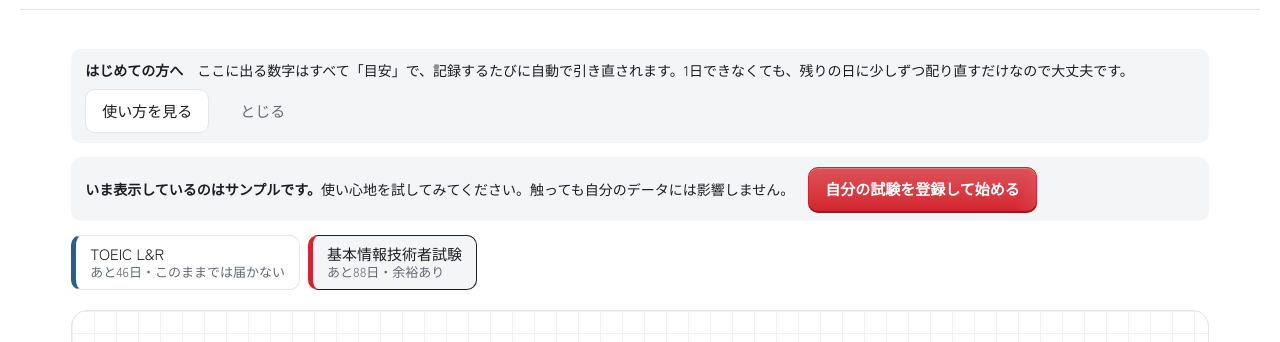
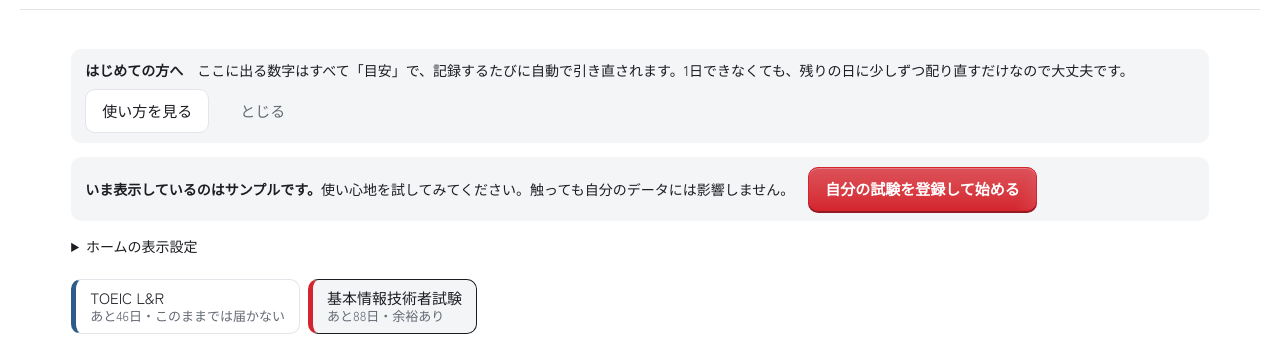
Before and after one commit to planet0527/p-58bc90c9db, a plain HTML site: page index.html in a window 1280 px wide. Shown: the part 131-473 px from the top of the page. Drawn offline with Linux system fonts and the light colour scheme; a web font is replaced by a local one.

Commit message:
Add monthly learning analytics and persistent dashboard visibility preferences

```diff
--- a/index.html
+++ b/index.html
@@ -268,7 +268,7 @@ textarea{width:100%;min-height:96px;font:14px/1.5 ui-monospace,monospace;padding
 <nav class="tabs" role="tablist"><button data-tab="dash" aria-selected="true">ホーム</button><button data-tab="sch">予定</button><button data-tab="rec">記録</button><button data-tab="grow">成長</button><button data-tab="exams">試験</button><button data-tab="help">使い方</button></nav></header>
 <main style="padding-bottom:80px">
 <section class="band" id="dash">
- <div id="banner"></div><div class="chips" id="chips"></div><div id="hero"></div><div id="today"></div><div id="quest"></div><div id="dueReview"></div><div id="examReadiness"></div><div id="growMini"></div><div class="stats" id="stats"></div>
+ <div id="banner"></div><details id="dashPreferences" style="margin:12px 0"><summary>ホームの表示設定</summary><div id="dashOptions"></div><button type="button" id="dashReset">初期設定に戻す</button></details><div class="chips" id="chips"></div><div id="hero"></div><div id="today"></div><div id="quest"></div><div id="dueReview"></div><div id="examReadiness"></div><div id="growMini"></div><div class="stats" id="stats"></div>
  <div class="two" id="lower"><div><h2>学習時間の積み上げ</h2><div class="fig"><svg id="chart" role="img" aria-label="累計学習時間と必要ライン"></svg></div>
   <div class="leg"><span><i style="background:var(--ink)"></i>実績（累計）</span><span><i style="background:var(--red)"></i>試験日までに必要なライン</span></div></div>
   <div><h2>毎日の記録（全試験・16週）</h2><div class="heat" id="heat"></div><div class="leg" id="heatleg"></div></div></div>
@@ -329,7 +329,7 @@ textarea{width:100%;min-height:96px;font:14px/1.5 ui-monospace,monospace;padding
  <form class="row" id="scoreF"><label>試験<select name="eid" class="esel"></select></label><label>日付<input type="date" name="d" required></label><label>点数<input type="number" name="s" min="0" step="1" required></label><button class="pri">記録</button><p class="hint" style="flex-basis:100%">点数を記録すると、そこから先の必要時間が自動で計算し直されます。</p></form>
  </div><div id="recordHistory" hidden><div class="tcard" style="margin:20px 0"><h2>記録を検索</h2><div class="row"><label>資格<select id="historyExam"></select></label><label>開始日<input type="date" id="historyFrom"></label><label>終了日<input type="date" id="historyTo"></label><label>メモ検索<input type="search" id="historyQuery" placeholder="過去問、参考書など"></label><button type="button" id="historyClear">絞り込み解除</button><button type="button" id="historyCsv">学習ログCSV</button><button type="button" id="scoreCsv">点数CSV</button></div><p id="historySummary" role="status"></p></div><div class="two"><div><h2>学習ログ</h2><div class="scroll"><table><thead><tr><th>日付</th><th>試験</th><th>メモ</th><th style="text-align:right">時間</th><th></th></tr></thead><tbody id="logT"></tbody></table></div><div class="row"><button id="historyPrev" type="button">前へ</button><span id="historyPage"></span><button id="historyNext" type="button">次へ</button></div></div>
  <div><h2>点数の履歴</h2><table><thead><tr><th>日付</th><th>試験</th><th style="text-align:right">点数</th><th></th></tr></thead><tbody id="scoreT"></tbody></table></div></div>
-</div><div id="recordReport" hidden><div class="tcard" id="weeklyReport" style="margin-bottom:24px"><h2>週間学習レポート</h2><div class="row"><label>対象資格<select id="reportExam"><option value="">すべて</option></select></label><button type="button" id="reportPrev">前の週</button><button type="button" id="reportNext">次の週</button></div><div id="reportBody"></div><label style="display:block;margin-top:16px">振り返り・次週の目標<textarea id="reportNote" rows="3" maxlength="2000" style="width:100%;font:inherit" placeholder="できたこと、難しかったこと、次に試すこと"></textarea></label><button type="button" id="reportSave">振り返りを保存</button></div></div></section>
+</div><div id="recordReport" hidden><div class="tcard" style="margin-bottom:24px"><h2>月間学習レポート</h2><div class="row"><label>対象資格<select id="monthExam"></select></label><label>対象月<input type="month" id="monthDate"></label></div><div id="monthBody"></div></div><div class="tcard" id="weeklyReport" style="margin-bottom:24px"><h2>週間学習レポート</h2><div class="row"><label>対象資格<select id="reportExam"><option value="">すべて</option></select></label><button type="button" id="reportPrev">前の週</button><button type="button" id="reportNext">次の週</button></div><div id="reportBody"></div><label style="display:block;margin-top:16px">振り返り・次週の目標<textarea id="reportNote" rows="3" maxlength="2000" style="width:100%;font:inherit" placeholder="できたこと、難しかったこと、次に試すこと"></textarea></label><button type="button" id="reportSave">振り返りを保存</button></div></div></section>
 <section class="band" id="exams" hidden>
  <div style="display:flex;justify-content:space-between;align-items:center;gap:10px;margin-bottom:12px"><div><h2 style="margin:0">試験・資格</h2><p class="hint" style="margin:2px 0 0">科目の得意・苦手を付けると、苦手な科目ほど予定に多く入ります。</p></div><button class="pri" id="addE">＋ 試験を追加</button></div>
  <div class="elist" id="elist"></div><div class="tcard" style="margin-top:24px"><h2>教材・問題集の進捗</h2><form id="materialForm" class="row"><label>資格<select class="esel" name="eid"></select></label><label>教材名<input name="name" required maxlength="120"></label><label>単位<select name="unit"><option>ページ</option><option>問</option><option>章</option></select></label><label>総数<input name="total" type="number" min="1" max="100000" required></label><button class="pri">追加</button></form><div id="materialList"></div></div><div class="tcard" style="margin-top:24px"><h2>復習リスト</h2><p class="hint">理解度に合わせて次の復習日を設定します。</p><form id="reviewForm" class="row"><label>資格<select class="esel" name="eid"></select></label><label>復習する内容<input name="name" required maxlength="200"></label><button class="pri">追加</button></form><div id="reviewList"></div></div>
@@ -744,7 +744,9 @@ function renderMotExtras(){
  const form=$('#motDiary'),tip=()=>{$('#moodTip').textContent=({'元気':'余裕があれば新しい範囲に挑戦。','普通':'いつものペースで進めましょう。','疲れ気味':'5分の復習だけでも十分です。','休みたい':'今日は休息を優先しても大丈夫です。'})[form.elements.mood.value]};form.elements.mood.onchange=tip;tip();
  form.onsubmit=e=>{e.preventDefault();const a=get();(a.diary||={})[t]={mood:form.elements.mood.value,note:form.elements.note.value.trim()};save();refresh('diaryDetails');toast('今日の日記を保存しました')};
 }
-function renderDash(){const e=cur();
+const dashSections=[['quest','ミッション'],['dueReview','今日の復習'],['examReadiness','合格への準備'],['growMini','植物育成の概要'],['stats','学習統計']];
+function renderDashPreferences(){const prefs=state.dashHidden||[],box=$('#dashOptions');box.innerHTML=dashSections.map(([id,label])=>'<label style="display:flex;gap:8px;align-items:center;margin:10px 0"><input type="checkbox" data-dash-section="'+id+'" '+(!prefs.includes(id)?'checked':'')+'>'+label+'</label>').join('');for(const [id] of dashSections)$('#'+id).hidden=prefs.includes(id);box.onchange=ev=>{const id=ev.target.dataset.dashSection;if(!dashSections.some(x=>x[0]===id))return;const a=state.dashHidden||[];state.dashHidden=ev.target.checked?a.filter(x=>x!==id):[...new Set([...a,id])];save();renderDashPreferences()};$('#dashReset').onclick=()=>{state.dashHidden=[];save();renderDashPreferences()}}
+function renderDash(){renderDashPreferences();const e=cur();
  if(!e){$('#chips').innerHTML='';$('#hero').innerHTML=`<div class="guide"><h2>ようこそ。3ステップで準備完了です</h2><ol><li><b>取りたい資格とレベルを選ぶ</b>：必要な勉強時間の目安が決まります。</li><li><b>生活リズムを選ぶ</b>：通勤・昼休み・夜などのスキマ時間から、毎日の予定を自動で組みます。</li><li><b>毎日「やった！」を押す</b>：あとはアプリが計算し直してくれます。完璧じゃなくて大丈夫。</li></ol><button class="pri" data-add>① 試験を追加する</button> <button data-go="sch">② 生活リズムを設定</button> <button class="ghost" data-sample>サンプルを見てみる</button></div>`;$('#today').innerHTML='';$('#stats').innerHTML='';$('#quest').innerHTML='';$('#dueReview').innerHTML='';$('#examReadiness').innerHTML='';$('#growMini').innerHTML='';$('#lower').hidden=true;C=null;renderHeat();return}
  $('#lower').hidden=false;const c=C=calc(e);c.e=e;
  const sorted=state.exams.slice().sort((a,b)=>a.date<b.date?-1:1);
@@ -808,7 +810,9 @@ $('#reportPrev').onclick=()=>{reportOffset--;renderWeekly()};
 $('#reportNext').onclick=()=>{reportOffset=Math.min(0,reportOffset+1);renderWeekly()};
 $('#reportSave').onclick=()=>{const n=$('#reportNote');state.weekNotes=state.weekNotes||{};state.weekNotes[n.dataset.key]=n.value.trim();n.dataset.saved=n.value;save();toast('振り返りを保存しました')};
 let historyPage=0;
-function renderRec(){renderWeekly();renderHistory();for(const id of ['logF','scoreF']){const f=$('#'+id);f.elements.d.max=today();f.querySelector('button.pri').disabled=!state.exams.length}const f=$('#scoreF');const e=ex(f.elements.eid.value);if(e)f.elements.s.max=e.max;else f.elements.s.removeAttribute('max')}
+function renderMonthly(){const sel=$('#monthExam'),input=$('#monthDate'),old=sel.value,t=today();sel.innerHTML='<option value="">すべての資格</option>'+state.exams.map(e=>'<option value="'+esc(e.id)+'">'+esc(e.name)+'</option>').join('');sel.value=ex(old)?old:'';input.max=t.slice(0,7);if(!/^\d{4}-\d{2}$/.test(input.value)||input.value>input.max)input.value=input.max;const start=input.value+'-01',d=parse(start);d.setMonth(d.getMonth()+1);const end=ymd(d);d.setMonth(d.getMonth()-2);const prev=ymd(d);const logs=state.logs.filter(l=>!sel.value||l.eid===sel.value),ls=logs.filter(l=>l.d>=start&&l.d<end&&l.d<=t),total=ls.reduce((a,l)=>a+l.m,0),prior=logs.filter(l=>l.d>=prev&&l.d<start).reduce((a,l)=>a+l.m,0),active=new Set(ls.map(l=>l.d)).size,elapsed=Math.max(1,diff(start,end<=t?end:addDays(t,1))),groups=Array.from({length:5},(_,i)=>ls.filter(l=>Math.floor((Number(l.d.slice(8))-1)/7)===i).reduce((a,l)=>a+l.m,0)),max=groups.reduce((a,b)=>Math.max(a,b),1),fmt=n=>Math.floor(n/60)+'時間'+n%60+'分';
+$('#monthBody').innerHTML='<div style="display:grid;grid-template-columns:repeat(2,minmax(0,1fr));gap:12px"><div>累計学習時間<br><b>'+fmt(total)+'</b></div><div>学習日数<br><b>'+active+'日</b></div><div>経過日あたり<br><b>'+Math.round(total/elapsed)+'分</b></div><div>前月全体との差<br><b>'+(total>=prior?'+':'−')+fmt(Math.abs(total-prior))+'</b></div></div><p class="hint">'+(input.value===t.slice(0,7)?'今月は途中経過です。':'月全体の記録です。')+'</p>'+groups.map((v,i)=>'<div style="display:grid;grid-template-columns:70px 1fr 85px;align-items:center;gap:8px;margin:8px 0"><span>'+ (i*7+1)+'〜'+Math.min((i+1)*7,diff(start,end))+'日</span><progress style="width:100%" max="'+max+'" value="'+v+'"></progress><small>'+fmt(v)+'</small></div>').filter((_,i)=>i*7<diff(start,end)).join('');sel.onchange=renderMonthly;input.onchange=renderMonthly}
+function renderRec(){renderMonthly();renderWeekly();renderHistory();for(const id of ['logF','scoreF']){const f=$('#'+id);f.elements.d.max=today();f.querySelector('button.pri').disabled=!state.exams.length}const f=$('#scoreF');const e=ex(f.elements.eid.value);if(e)f.elements.s.max=e.max;else f.elements.s.removeAttribute('max')}
 $('#scoreF').elements.eid.addEventListener('change',()=>{const f=$('#scoreF'),e=ex(f.elements.eid.value);if(e)f.elements.s.max=e.max;else f.elements.s.removeAttribute('max')});
 for(const b of $$('.recordNav button'))b.onclick=()=>{const v=b.dataset.recordView;for(const k of ['entry','history','report'])$('#record'+k[0].toUpperCase()+k.slice(1)).hidden=k!==v;for(const x of $$('.recordNav button'))x.setAttribute('aria-pressed',String(x===b))};
 function renderHistory(){const sel=$('#historyExam'),old=sel.value;sel.innerHTML='<option value="">すべての資格</option>'+state.exams.map(e=>'<option value="'+esc(e.id)+'">'+esc(e.name)+'</option>').join('');sel.value=ex(old)?old:'';
```
